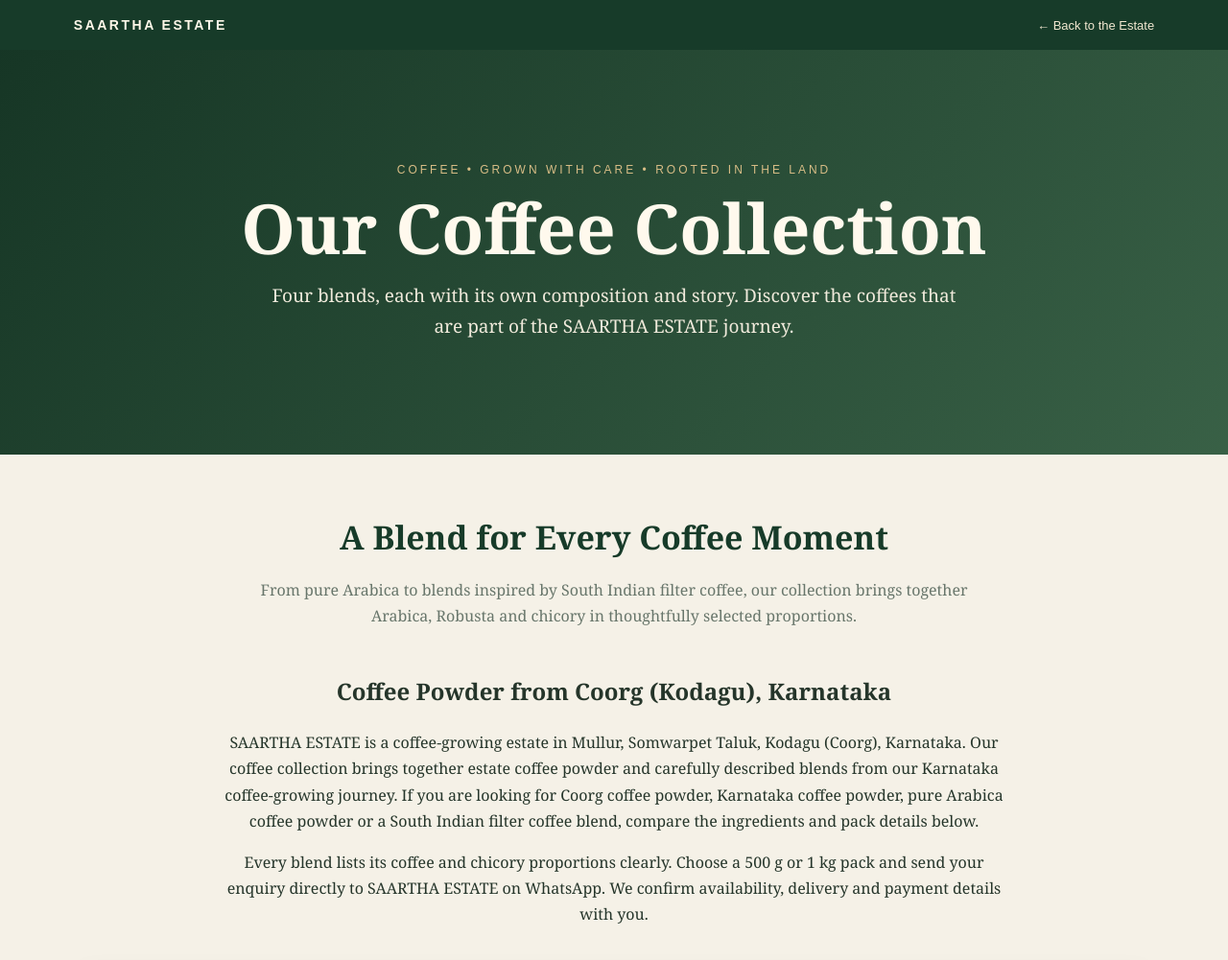
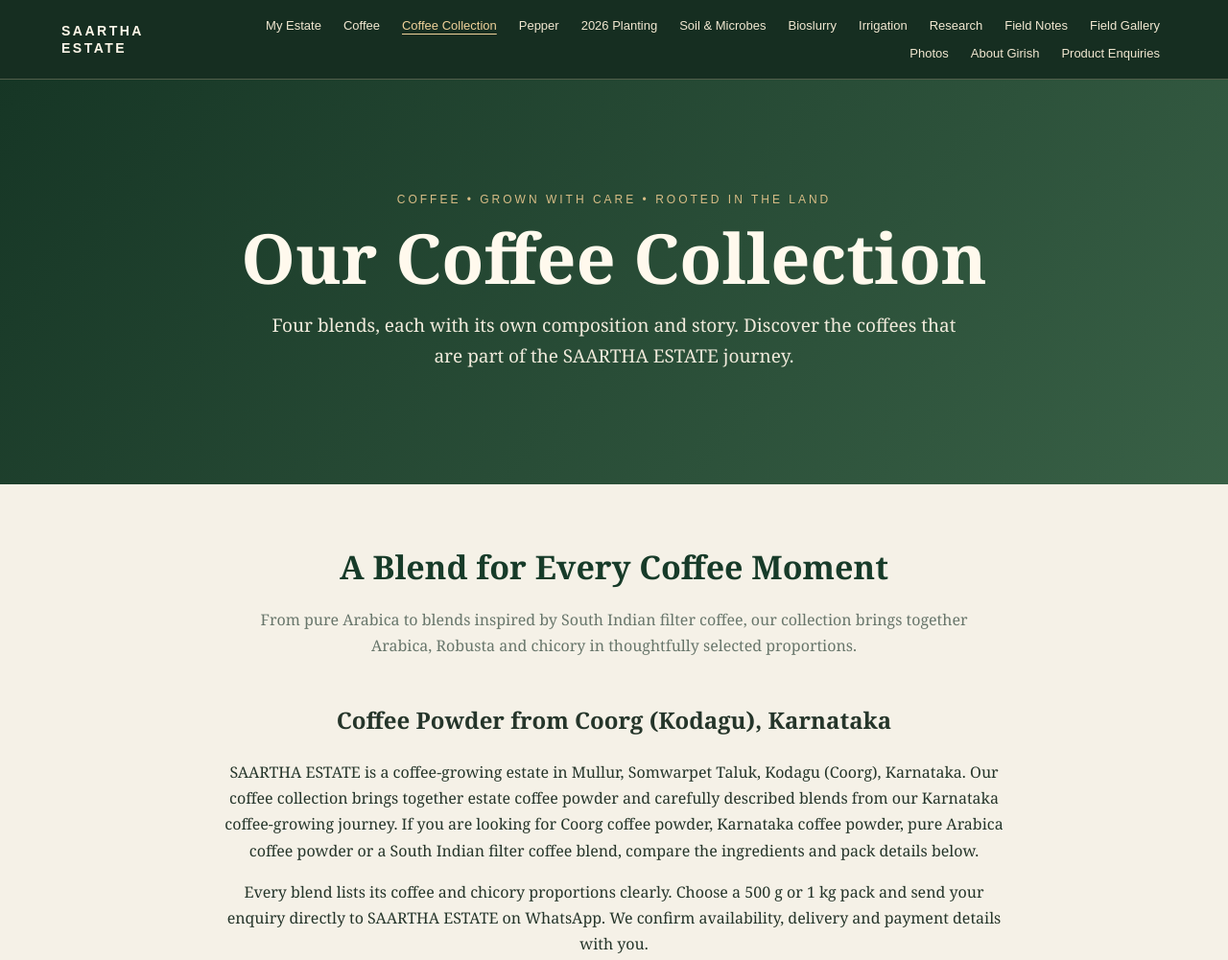
Before and after one commit to girishhanakere-spec/saartha-estate, a plain HTML site: page coffee-collection.html in a window 1280 px wide. Shown: the top 1001 px of the page at 96% size. Drawn offline with Linux system fonts and the light colour scheme.

Commit message:
Add full estate navigation to coffee collection page

```diff
--- a/coffee-collection.html
+++ b/coffee-collection.html
@@ -14,7 +14,7 @@
 :root{--forest:#173b29;--forest2:#244d36;--gold:#d8bd86;--cream:#f5f1e7;--paper:#fffdf8;--ink:#25352a;--muted:#68766b;--line:#ded8c9}
 *{box-sizing:border-box}html{scroll-behavior:smooth}
 body{margin:0;background:var(--cream);color:var(--ink);font:16px/1.7 Georgia,serif}
-a{color:inherit}.site-nav{background:var(--forest);color:#fff8e9;padding:17px clamp(20px,6vw,84px);display:flex;justify-content:space-between;align-items:center;gap:18px}
+a{color:inherit}.site-nav{background:rgba(13,38,25,.96);color:#fff8e9;padding:14px 5%;display:flex;justify-content:space-between;align-items:center;gap:15px;position:sticky;top:0;z-index:20;border-bottom:1px solid rgba(235,222,183,.28);backdrop-filter:blur(10px)}.site-nav .nav-links{display:flex;flex-wrap:wrap;align-items:center;justify-content:flex-end;gap:4px 9px;min-width:0}.site-nav .nav-links a{font:13px Arial,sans-serif;color:#f2e8d1;text-decoration:none;padding:5px 7px;border-radius:4px;white-space:nowrap}.site-nav .nav-links a:hover,.site-nav .nav-links a:focus-visible{background:rgba(238,232,204,.12);text-decoration:underline;text-underline-offset:4px}.site-nav .nav-links a[aria-current="page"]{color:#f0d29a;text-decoration:underline;text-underline-offset:4px}
 .brand{font:700 14px/1.3 Arial,sans-serif;letter-spacing:2.5px;text-decoration:none}.nav-link{font:13px Arial,sans-serif;color:#f2e8d1;text-decoration:none}
 .hero{padding:clamp(66px,10vw,118px) 24px;text-align:center;color:#fff9ed;background:linear-gradient(130deg,rgba(15,48,31,.97),rgba(38,82,54,.91))}
 .eyebrow{font:12px Arial,sans-serif;letter-spacing:3px;text-transform:uppercase;color:var(--gold)}
@@ -34,12 +34,30 @@ main{max-width:1160px;margin:auto;padding:58px 24px 80px}.intro{max-width:790px;
 .order-actions{display:flex;flex-wrap:wrap;gap:10px;margin-top:18px}.order-button{display:inline-block;background:var(--forest);color:#fff9ed;text-decoration:none;padding:11px 15px;border-radius:4px;font:13px Arial,sans-serif}.order-button:hover{background:var(--forest2)}
 .closing{margin:52px auto 0;text-align:center;color:var(--forest);font-size:20px;font-style:italic}
 footer{background:#102d1e;color:#e9e6d8;padding:30px 24px;text-align:center;font:13px/1.8 Arial,sans-serif}footer a{color:#e8d2a4}
-@media(max-width:760px){.product{grid-template-columns:1fr}.pack-image{height:390px;min-height:0;max-height:420px}.product-copy{padding:22px}main{padding:42px 16px 60px}.site-nav{padding:15px 18px}}
+@media(max-width:900px){.site-nav{display:block;padding:12px 5%}.site-nav .nav-links{justify-content:flex-start;margin-top:8px;gap:4px 7px}}@media(max-width:760px){.product{grid-template-columns:1fr}.pack-image{height:390px;min-height:0;max-height:420px}.product-copy{padding:22px}main{padding:42px 16px 60px}}
 @media(max-width:390px){.prices{gap:5px}.price{padding:9px 4px}.price strong{font-size:15px}}
 .coffee-pack-wrap{position:relative;min-width:0}.coffee-pack-wrap>img{display:block;width:100%;height:100%;object-fit:contain}.pack-order{position:absolute;right:14px;bottom:14px;z-index:2;font:13px Arial,sans-serif}.pack-order summary{list-style:none;cursor:pointer;background:#d8bd86;color:#173b29;font-weight:700;padding:10px 17px;border-radius:24px;box-shadow:0 3px 12px #0004}.pack-order summary::-webkit-details-marker{display:none}.pack-order summary:before{content:'↗ ';}.pack-order-options{position:absolute;right:0;bottom:48px;min-width:185px;background:#fffdf8;color:#173b29;padding:12px;border-radius:8px;box-shadow:0 5px 22px #0005;display:grid;gap:8px}.pack-order-options span{font-size:11px;letter-spacing:1px;text-transform:uppercase;color:#68766b}.pack-order-options a{display:block;background:#173b29;color:#fff9ed;text-decoration:none;padding:10px 12px;border-radius:4px;font-size:13px}.pack-order[open] summary{background:#fffdf8}.coffee-pack-wrap .pack-image{height:100%;min-height:440px;max-height:520px}@media(max-width:760px){.coffee-pack-wrap .pack-image{height:390px;min-height:0;max-height:420px}}</style>
 </head>
 <body>
-<nav class="site-nav" aria-label="Main navigation"><a class="brand" href="https://saarthaestate.com/">SAARTHA ESTATE</a><a class="nav-link" href="https://saarthaestate.com/">← Back to the Estate</a></nav>
+<nav class="site-nav" aria-label="Main navigation">
+<a class="brand" href="https://saarthaestate.com/">SAARTHA ESTATE</a>
+<div class="nav-links">
+<a href="https://saarthaestate.com/#estate">My Estate</a>
+<a href="https://saarthaestate.com/#coffee">Coffee</a>
+<a href="https://saarthaestate.com/coffee-collection.html" aria-current="page">Coffee Collection</a>
+<a href="https://saarthaestate.com/#pepper">Pepper</a>
+<a href="https://saarthaestate.com/#planting">2026 Planting</a>
+<a href="https://saarthaestate.com/#soil">Soil &amp; Microbes</a>
+<a href="https://saarthaestate.com/#bioslurry-protocol">Bioslurry</a>
+<a href="https://saarthaestate.com/#irrigation">Irrigation</a>
+<a href="https://saarthaestate.com/#research">Research</a>
+<a href="https://saarthaestate.com/#fieldnotes">Field Notes</a>
+<a href="https://saarthaestate.com/#gallery">Field Gallery</a>
+<a href="https://saarthaestate.com/#visual-story">Photos</a>
+<a href="https://saarthaestate.com/#profile">About Girish</a>
+<a href="https://saarthaestate.com/#shop">Product Enquiries</a>
+</div>
+</nav>
 <header class="hero"><div class="eyebrow">Coffee • Grown with care • Rooted in the land</div><h1>Our Coffee Collection</h1><p>Four blends, each with its own composition and story. Discover the coffees that are part of the SAARTHA ESTATE journey.</p></header>
 <main>
 <div class="intro"><h2>A Blend for Every Coffee Moment</h2><p>From pure Arabica to blends inspired by South Indian filter coffee, our collection brings together Arabica, Robusta and chicory in thoughtfully selected proportions.</p></div>
```
